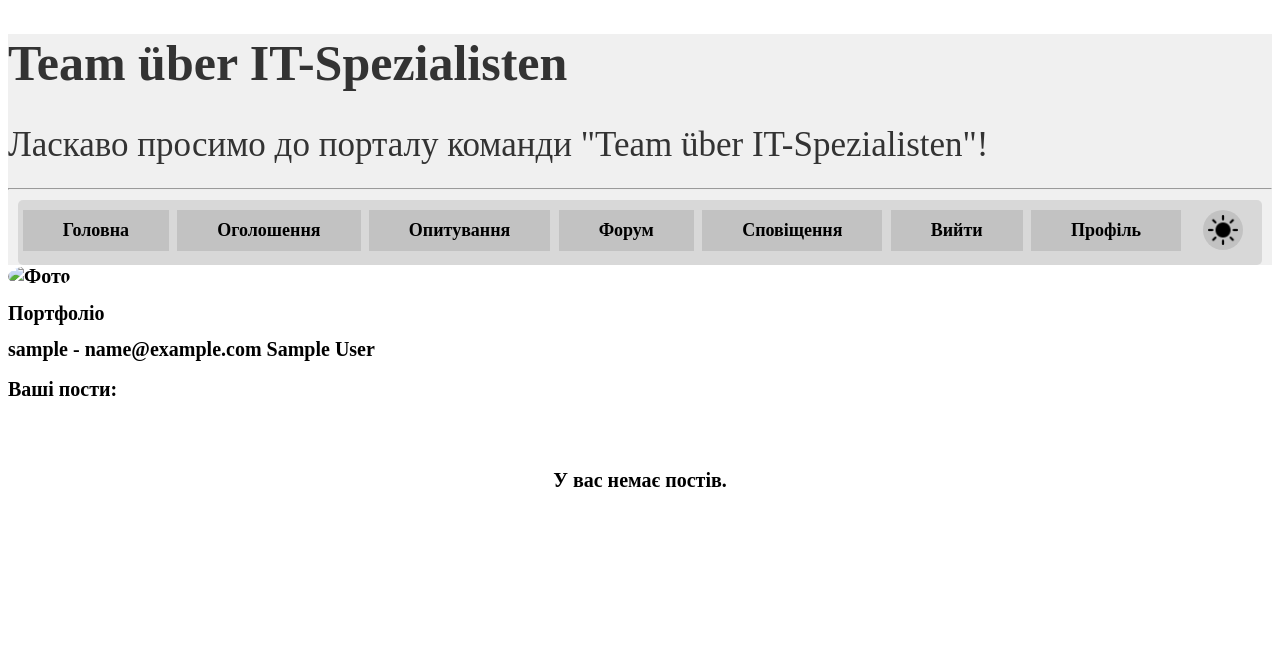
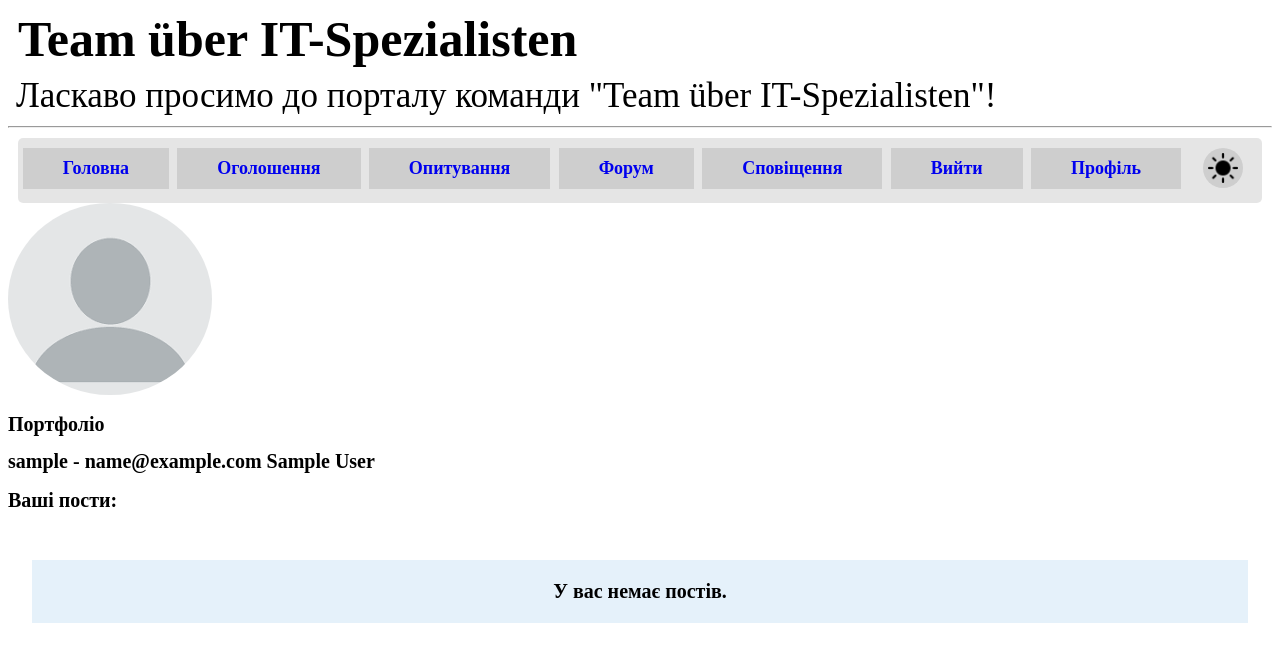
Before and after one commit to TimGamesYT/PortalGroup, a Django app: page /auth_system/portfolio/ in a window 1280 px wide. Shown: the top 662 px of the page. Run offline with Django 5.2, Linux system fonts and the light colour scheme; the visitor is signed in with stand-in values (Sample User, id 1); data that the repository does not hold is empty.

Commit message:
add color them

```diff
--- a/auth_system/models.py
+++ b/auth_system/models.py
@@ -4,7 +4,7 @@
 
 class Profile(models.Model):
     user = models.OneToOneField(User, on_delete=models.CASCADE, related_name='profile')
-    avatar = models.ImageField(upload_to='profile/', default='profile/default_avatar.png', blank=True, null=True)
+    avatar = models.ImageField(upload_to='profile/', default='static/img/default_avatar.png', blank=True, null=True)
     bio = models.TextField(blank=True, null=True)
     def __str__(self):
         return self.user.username
--- a/auth_system/views.py
+++ b/auth_system/views.py
@@ -62,6 +62,7 @@
     avatar = 'profile/default_avatar.png'
     context = {
         'my_posts': my_posts,
-        'photo': avatar
+        'photo': avatar,
+        'user': request.user,
     }
     return render(request, 'auth_system/portfolio.html', context)
--- a/static/css/dark-theme.css
+++ b/static/css/dark-theme.css
@@ -1,4 +1,4 @@
-body {
+/* body {
     background-color: #121212;
     color: #e0e0e0;
 }
@@ -27,4 +27,144 @@
 
 .theme-switch:active {
     background-color: rgba(255, 255, 255, 0.3);
+} */
+/* dark-theme.css */
+:root {
+    --primary-color: #121212;
+    --secondary-color: #00cc00;
+    --background-color: #0a0a0a;
+    --text-color: #e0e0e0;
+    --shadow-color: rgba(0, 204, 0, 0.5);
 }
+
+body {
+    background-color: var(--background-color);
+    color: var(--text-color);
+}
+
+header, footer {
+    background-color: var(--primary-color);
+    color: var(--text-color);
+}
+
+.section_button {
+    background-color: rgba(0, 204, 0, 0.1);
+    color: var(--text-color);
+    border: 1px solid var(--secondary-color);
+    box-shadow: 0 0 10px var(--shadow-color);
+}
+
+.section_button:hover {
+    background-color: rgba(0, 204, 0, 0.2);
+    box-shadow: 0 0 15px var(--shadow-color);
+}
+
+.theme-switch {
+    background-color: rgba(0, 204, 0, 0.1);
+    border: 1px solid var(--secondary-color);
+    box-shadow: 0 0 10px var(--shadow-color);
+}
+
+.theme-switch:hover {
+    background-color: rgba(0, 204, 0, 0.2);
+    box-shadow: 0 0 15px var(--shadow-color);
+}
+
+.theme-switch:active {
+    background-color: rgba(0, 204, 0, 0.3);
+    box-shadow: 0 0 20px var(--shadow-color);
+}
+
+nav {
+    background-color: rgba(0, 204, 0, 0.1);
+    border: 1px solid var(--secondary-color);
+    box-shadow: 0 0 10px var(--shadow-color);
+}
+
+.profile-forum-box {
+    background-color: rgba(0, 204, 0, 0.1);
+    border: 1px solid var(--secondary-color);
+    box-shadow: 0 0 10px var(--shadow-color);
+}
+
+.container-list {
+    background-color: rgba(0, 204, 0, 0.1);
+    border: 1px solid var(--secondary-color);
+    box-shadow: 0 0 10px var(--shadow-color);
+}
+
+.avatar {
+    border: 1px solid var(--secondary-color);
+    box-shadow: 0 0 10px var(--shadow-color);
+}
+
+
+
+
+
+
+
+
+
+
+
+body {
+    background-color: #0a0a0a;
+    color: #00cc00;
+}
+
+header, footer {
+    background-color: #1a1a1a;
+    color: #00cc00;
+}
+
+.section_button {
+    background-color: rgba(0, 204, 0, 0.1);
+    color: #00cc00;
+    border: 1px solid #00cc00;
+    box-shadow: 0 0 10px rgba(0, 204, 0, 0.5);
+}
+
+.section_button:hover {
+    background-color: rgba(0, 204, 0, 0.2);
+    box-shadow: 0 0 15px rgba(0, 204, 0, 0.7);
+}
+
+.theme-switch {
+    background-color: rgba(0, 204, 0, 0.1);
+    border: 1px solid #00cc00;
+    box-shadow: 0 0 10px rgba(0, 204, 0, 0.5);
+}
+
+.theme-switch:hover {
+    background-color: rgba(0, 204, 0, 0.2);
+    box-shadow: 0 0 15px rgba(0, 204, 0, 0.7);
+}
+
+.theme-switch:active {
+    background-color: rgba(0, 204, 0, 0.3);
+    box-shadow: 0 0 20px rgba(0, 204, 0, 0.9);
+}
+
+nav {
+    background-color: rgba(0, 204, 0, 0.1);
+    border: 1px solid #00cc00;
+    box-shadow: 0 0 10px rgba(0, 204, 0, 0.5);
+}
+
+.profile-forum-box {
+    background-color: rgba(0, 204, 0, 0.1);
+    border: 1px solid #00cc00;
+    box-shadow: 0 0 10px rgba(0, 204, 0, 0.5);
+}
+
+.container-list {
+    background-color: rgba(0, 204, 0, 0.1);
+    border: 1px solid #00cc00;
+    box-shadow: 0 0 10px rgba(0, 204, 0, 0.5);
+}
+
+.avatar {
+    border: 1px solid #00cc00;
+    box-shadow: 0 0 10px rgba(0, 204, 0, 0.5);
+}
--- a/static/css/light-theme.css
+++ b/static/css/light-theme.css
@@ -1,4 +1,4 @@
-body {
+/* body {
     background-color: #ffffff;
     color: #000000;
 }
@@ -27,4 +27,74 @@
 
 .theme-switch:active {
     background-color: rgba(0, 0, 0, 0.3);
+} */
+-----------------------------
+/* Аквамаринова тема */
+:root {
+    --primary-color: #69e2e4;
+    --secondary-color: #00ced1;
+    --background-color: #f5f5f5;
+    --text-color: #333333;
+    --shadow-color: rgba(127, 255, 212, 0.5);
 }
+
+body {
+    background-color: var(--background-color);
+    color: var(--text-color);
+}
+
+header, footer {
+    background-color: var(--primary-color);
+    color: var(--text-color);
+}
+
+.section_button {
+    background-color: rgba(0, 119, 204, 0.1);
+    color: var(--text-color);
+    border: 1px solid var(--secondary-color);
+    box-shadow: 0 0 10px var(--shadow-color);
+}
+
+.section_button:hover {
+    background-color: rgba(0, 119, 204, 0.2);
+    box-shadow: 0 0 15px var(--shadow-color);
+}
+
+.theme-switch {
+    background-color: rgba(0, 119, 204, 0.1);
+    border: 1px solid var(--secondary-color);
+    box-shadow: 0 0 10px var(--shadow-color);
+}
+
+.theme-switch:hover {
+    background-color: rgba(0, 119, 204, 0.2);
+    box-shadow: 0 0 15px var(--shadow-color);
+}
+
+.theme-switch:active {
+    background-color: rgba(0, 119, 204, 0.3);
+    box-shadow: 0 0 20px var(--shadow-color);
+}
+
+nav {
+    background-color: rgba(0, 119, 204, 0.1);
+    border: 1px solid var(--secondary-color);
+    box-shadow: 0 0 10px var(--shadow-color);
+}
+
+.profile-forum-box {
+    background-color: rgba(0, 119, 204, 0.1);
+    border: 1px solid var(--secondary-color);
+    box-shadow: 0 0 10px var(--shadow-color);
+}
+
+.container-list {
+    background-color: rgba(0, 119, 204, 0.1);
+    border: 1px solid var(--secondary-color);
+    box-shadow: 0 0 10px var(--shadow-color);
+}
+
+.avatar {
+    border: 1px solid var(--secondary-color);
+    box-shadow: 0 0 10px var(--shadow-color);
+}
--- a/static/css/style.css
+++ b/static/css/style.css
@@ -5,10 +5,12 @@
 
 .big_title {
     font: bold 50px "Bahnschrift Light";
+    margin: 10px 0px 0px 10px;
 }
 
 .small_title {
     font: 35px "Bahnschrift Light";
+    margin: 8px 0px 0px 8px;
 }
 
 nav {
@@ -92,3 +94,6 @@
     max-width: 20%;
     border-radius: 50%;
 }
+header .title{
+    margin: 10px 0px 10px 0px;
+}
--- a/templates/auth_system/portfolio.html
+++ b/templates/auth_system/portfolio.html
@@ -2,7 +2,7 @@
 {% block content %}
 {% load static %}
         <link rel="stylesheet" href="{% static 'css/style.css' %}">
-        <img src="{{ user.profile.avatar.url }}" alt="Фото" class="avatar">
+        <img src="{{ user.profile.avatar.url }}" alt="avatar" onerror="this.onerror=null; this.src='/static/img/default_avatar.png';" class="avatar">
         <h1>Портфоліо</h1>
         {{ user.username }} - {{ user.email }}
         {{ user.first_name }} {{ user.last_name }}
```
Also changed, not shown: media/profile/Hubble_NGC5643_potw2450a.jpg (deleted), static/img/default_avatar.png (renamed from media/profile/default_avatar.png).
